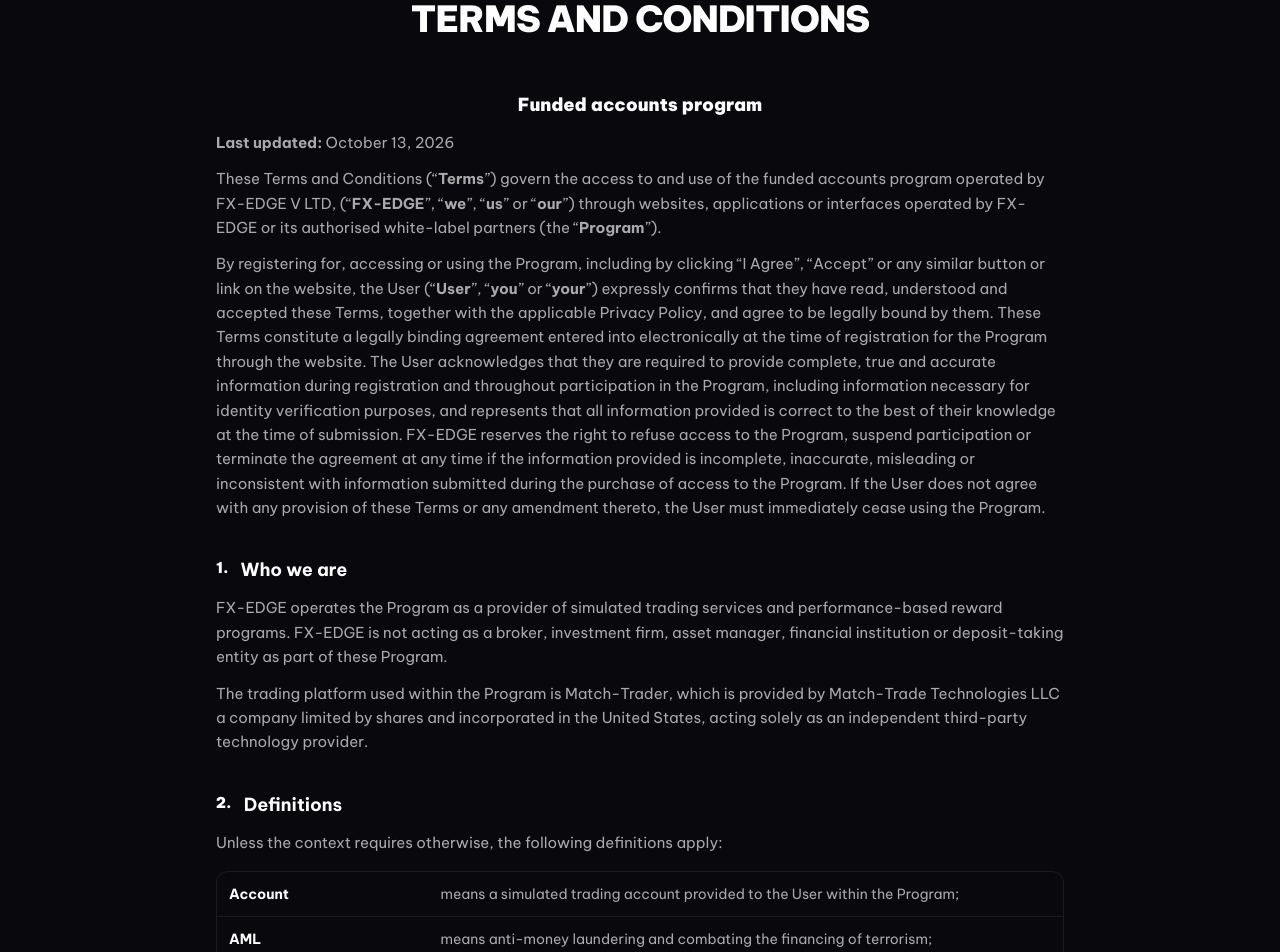
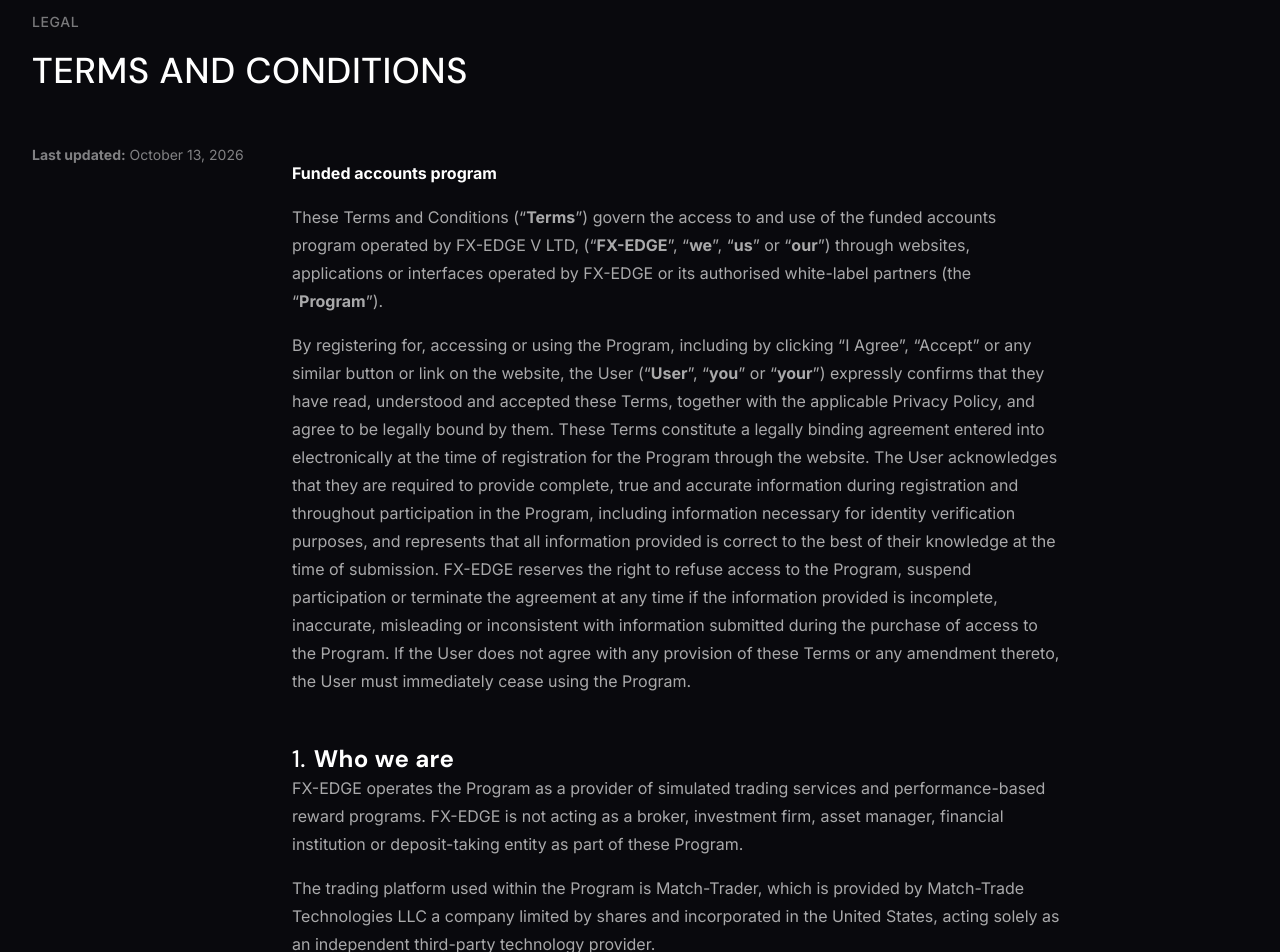
Before and after one commit to Truong2005pt/NamThanh, a Next.js app: page /funded-terms in a window 1280 px wide. Shown: the part 180-1132 px from the top of the page. Built offline with nearby package versions, Linux system fonts and the light colour scheme.

Commit message:
Legal documents: reference-style layout and typography; footer legal links point to the real documents, language select hugs the right edge

```diff
--- a/app/globals.css
+++ b/app/globals.css
@@ -714,3 +714,20 @@ html.theme-switching,
 html.theme-switching *,
 html.theme-switching *::before,
 html.theme-switching *::after{transition:none !important}
+
+
+/* Legal documents: one typographic scale for every document (Inter body, DM Sans headings) */
+.legal-doc{font-family:var(--font-inter),var(--font-sans),system-ui,sans-serif;font-size:16px;line-height:1.75}
+.legal-doc .ld-title{font-family:var(--font-dm),var(--font-inter),var(--font-sans),sans-serif;font-size:clamp(28px,5vw,36px);font-weight:500;line-height:1.25;letter-spacing:-.01em;text-transform:none;text-align:left}
+.legal-doc .ld-h2{font-family:var(--font-dm),var(--font-inter),var(--font-sans),sans-serif;font-size:clamp(20px,3.4vw,24px);font-weight:500;line-height:1.33}
+.legal-doc .ld-h2 b,.legal-doc b.ld-h2{font-weight:700}
+.legal-doc .ld-sub{font-size:16px;font-weight:700;line-height:1.75}
+.legal-doc .ld-table{font-size:14px;line-height:1.7}
+.legal-doc p,.legal-doc li,.legal-doc td{font-size:16px;line-height:1.75}
+.legal-doc .ld-table td{font-size:14px}
+
+.legal-doc p,.legal-doc li,.legal-doc td,.legal-doc span,.legal-doc b,.legal-doc strong{font-family:var(--font-inter),var(--font-sans),system-ui,sans-serif}
+.legal-doc .ld-h2,.legal-doc .ld-h2 span,.legal-doc .ld-h2 b,.legal-doc .ld-title{font-family:var(--font-dm),var(--font-inter),var(--font-sans),sans-serif}
+.legal-doc .ld-eyebrow{font-size:14px;font-weight:500;letter-spacing:.04em;text-transform:uppercase;line-height:20px;opacity:.7;margin:0}
+.legal-doc .ld-meta p{font-size:14px;line-height:24px;opacity:.75;margin:0}
+.legal-doc h2.ld-h2{margin:0}
--- a/app/layout.tsx
+++ b/app/layout.tsx
@@ -31,7 +31,7 @@ const inter = Inter({
 });
 
 const dmSans = DM_Sans({
-  subsets: ['latin'],
+  subsets: ['latin', 'latin-ext'],
   display: 'swap',
   variable: '--font-dm',
   fallback: ['sans-serif'],
--- a/components/eracex/Footer.tsx
+++ b/components/eracex/Footer.tsx
@@ -369,15 +369,15 @@ const FOOT_COLS: Record<string, FootCol[]> = {
       "links": [
         [
           "Điều khoản sử dụng",
-          "/terms"
+          "/terms-and-conditions"
         ],
         [
           "Chính sách bảo mật",
-          "/privacy"
+          "/privacy-policy"
         ],
         [
           "Phí và hoàn tiền",
-          "/fees"
+          "/refund-policy"
         ],
         [
           "Quốc gia bị hạn chế",
@@ -467,15 +467,15 @@ const FOOT_COLS: Record<string, FootCol[]> = {
       "links": [
         [
           "Terms and conditions",
-          "/terms"
+          "/terms-and-conditions"
         ],
         [
           "Privacy policy",
-          "/privacy"
+          "/privacy-policy"
         ],
         [
           "Fees and refunds",
-          "/fees"
+          "/refund-policy"
         ],
         [
           "Restricted jurisdictions",
@@ -565,15 +565,15 @@ const FOOT_COLS: Record<string, FootCol[]> = {
       "links": [
         [
           "服务条款与规则",
-          "/terms"
+          "/terms-and-conditions"
         ],
         [
           "隐私保护政策",
-          "/privacy"
+          "/privacy-policy"
         ],
         [
           "费用与退款政策",
-          "/fees"
+          "/refund-policy"
         ],
         [
           "受限司法管辖区",
@@ -663,15 +663,15 @@ const FOOT_COLS: Record<string, FootCol[]> = {
       "links": [
         [
           "利用規約",
-          "/terms"
+          "/terms-and-conditions"
         ],
         [
           "プライバシーポリシー",
-          "/privacy"
+          "/privacy-policy"
         ],
         [
           "料金と返金ポリシー",
-          "/fees"
+          "/refund-policy"
         ],
         [
           "利用制限国・地域",
@@ -761,15 +761,15 @@ const FOOT_COLS: Record<string, FootCol[]> = {
       "links": [
         [
           "Términos y condiciones",
-          "/terms"
+          "/terms-and-conditions"
         ],
         [
           "Política de privacidad",
-          "/privacy"
+          "/privacy-policy"
         ],
         [
           "Tarifas y reembolsos",
-          "/fees"
+          "/refund-policy"
         ],
         [
           "Jurisdicciones restringidas",
@@ -859,15 +859,15 @@ const FOOT_COLS: Record<string, FootCol[]> = {
       "links": [
         [
           "Termos e condições",
-          "/terms"
+          "/terms-and-conditions"
         ],
         [
           "Política de privacidade",
-          "/privacy"
+          "/privacy-policy"
         ],
         [
           "Taxas e reembolsos",
-          "/fees"
+          "/refund-policy"
         ],
         [
           "Jurisdições restritas",
@@ -957,15 +957,15 @@ const FOOT_COLS: Record<string, FootCol[]> = {
       "links": [
         [
           "Conditions générales",
-          "/terms"
+          "/terms-and-conditions"
         ],
         [
           "Politique de confidentialité",
-          "/privacy"
+          "/privacy-policy"
         ],
         [
           "Frais et remboursements",
-          "/fees"
+          "/refund-policy"
         ],
         [
           "Juridictions restreintes",
@@ -1055,15 +1055,15 @@ const FOOT_COLS: Record<string, FootCol[]> = {
       "links": [
         [
           "Allgemeine Geschäftsbedingungen",
-          "/terms"
+          "/terms-and-conditions"
         ],
         [
           "Datenschutzrichtlinie",
-          "/privacy"
+          "/privacy-policy"
         ],
         [
           "Gebühren & Erstattung",
-          "/fees"
+          "/refund-policy"
         ],
         [
           "Eingeschränkte Länder",
@@ -1153,15 +1153,15 @@ const FOOT_COLS: Record<string, FootCol[]> = {
       "links": [
         [
           "Termini e condizioni",
-          "/terms"
+          "/terms-and-conditions"
         ],
         [
           "Informativa sulla privacy",
-          "/privacy"
+          "/privacy-policy"
         ],
         [
           "Tariffe e rimborsi",
-          "/fees"
+          "/refund-policy"
         ],
         [
           "Giurisdizioni con restrizioni",
@@ -1251,15 +1251,15 @@ const FOOT_COLS: Record<string, FootCol[]> = {
       "links": [
         [
           "Regulamin",
-          "/terms"
+          "/terms-and-conditions"
         ],
         [
           "Polityka prywatności",
-          "/privacy"
+          "/privacy-policy"
         ],
         [
           "Opłaty i zwroty",
-          "/fees"
+          "/refund-policy"
         ],
         [
           "Kraje objęte ograniczeniami",
@@ -1349,15 +1349,15 @@ const FOOT_COLS: Record<string, FootCol[]> = {
       "links": [
         [
           "Şartlar ve Koşullar",
-          "/terms"
+          "/terms-and-conditions"
         ],
         [
           "Gizlilik Politikası",
-          "/privacy"
+          "/privacy-policy"
         ],
         [
           "Ücretler ve İade Politikası",
-          "/fees"
+          "/refund-policy"
         ],
         [
           "Yasaklı Ülkeler",
@@ -1447,15 +1447,15 @@ const FOOT_COLS: Record<string, FootCol[]> = {
       "links": [
         [
           "Syarat & Ketentuan",
-          "/terms"
+          "/terms-and-conditions"
         ],
         [
           "Kebijakan Privasi",
-          "/privacy"
+          "/privacy-policy"
         ],
         [
           "Biaya & Pengembalian Dana",
-          "/fees"
+          "/refund-policy"
         ],
         [
           "Yurisdiksi Dibatasi",
@@ -1545,15 +1545,15 @@ const FOOT_COLS: Record<string, FootCol[]> = {
       "links": [
         [
           "ข้อกำหนดและเงื่อนไข",
-          "/terms"
+          "/terms-and-conditions"
         ],
         [
           "นโยบายความเป็นส่วนตัว",
-          "/privacy"
+          "/privacy-policy"
         ],
         [
           "ค่าธรรมเนียมและการคืนเงิน",
-          "/fees"
+          "/refund-policy"
         ],
         [
           "ประเทศที่ถูกจำกัด",
@@ -1643,15 +1643,15 @@ const FOOT_COLS: Record<string, FootCol[]> = {
       "links": [
         [
           "Mga Tuntunin at Kundisyon",
-          "/terms"
+          "/terms-and-conditions"
         ],
         [
           "Patakaran sa Pagkapribado",
-          "/privacy"
+          "/privacy-policy"
         ],
         [
           "Mga bayarin at refund",
-          "/fees"
+          "/refund-policy"
         ],
         [
           "Mga Pinaghihigpitang Lugar",
@@ -1741,15 +1741,15 @@ const FOOT_COLS: Record<string, FootCol[]> = {
       "links": [
         [
           "नियम और शर्तें",
-          "/terms"
+          "/terms-and-conditions"
         ],
         [
           "गोपनीयता नीति",
-          "/privacy"
+          "/privacy-policy"
         ],
         [
           "शुल्क और धनवापसी",
-          "/fees"
+          "/refund-policy"
         ],
         [
           "प्रतिबंधित क्षेत्राधिकार",
@@ -1839,15 +1839,15 @@ const FOOT_COLS: Record<string, FootCol[]> = {
       "links": [
         [
           "이용약관",
-          "/terms"
+          "/terms-and-conditions"
         ],
         [
           "개인정보 처리방침",
-          "/privacy"
+          "/privacy-policy"
         ],
         [
           "환불 정책",
-          "/fees"
+          "/refund-policy"
         ],
         [
           "제한 국가 목록",
@@ -1937,15 +1937,15 @@ const FOOT_COLS: Record<string, FootCol[]> = {
       "links": [
         [
           "Условия использования",
-          "/terms"
+          "/terms-and-conditions"
         ],
         [
           "Политика конфиденциальности",
-          "/privacy"
+          "/privacy-policy"
         ],
         [
           "Сборы и возврат средств",
-          "/fees"
+          "/refund-policy"
         ],
         [
           "Ограниченные юрисдикции",
@@ -2035,15 +2035,15 @@ const FOOT_COLS: Record<string, FootCol[]> = {
       "links": [
         [
           "الشروط والأحكام",
-          "/terms"
+          "/terms-and-conditions"
         ],
         [
           "سياسة الخصوصية",
-          "/privacy"
+          "/privacy-policy"
         ],
         [
           "الرسوم وسياسة الاسترداد",
-          "/fees"
+          "/refund-policy"
         ],
         [
           "الدول المحظورة",
@@ -2133,15 +2133,15 @@ const FOOT_COLS: Record<string, FootCol[]> = {
       "links": [
         [
           "Algemene voorwaarden",
-          "/terms"
+          "/terms-and-conditions"
         ],
         [
           "Privacybeleid",
-          "/privacy"
+          "/privacy-policy"
         ],
         [
           "Tarieven & restitutie",
-          "/fees"
+          "/refund-policy"
         ],
         [
           "Beperkte rechtsgebieden",
@@ -2402,7 +2402,7 @@ export const Footer: React.FC = () => {
                 value={currentLang}
                 onChange={(e) => setLanguage(e.target.value)}
                 aria-label="Language"
-                className="appearance-none bg-transparent pr-5 outline-none cursor-pointer"
+                className="appearance-none bg-transparent pr-5 outline-none cursor-pointer [field-sizing:content] [text-align-last:right]"
               >
                 {SUPPORTED_LANGUAGES.map((l) => (
                   <option key={l.code} value={l.code} className="text-black">{l.nativeName}</option>
--- a/components/eracex/LegalDocument.tsx
+++ b/components/eracex/LegalDocument.tsx
@@ -22,6 +22,8 @@ function normalizeHeading(html: string): string {
     .join(' ');
   return (m[1] || '') + out.charAt(0).toUpperCase() + out.slice(1) + (m[3] || '');
 }
+
+const EYEBROW: Record<string, string> = { vi: 'Pháp lý', en: 'Legal', es: 'Legal', pt: 'Jurídico', hi: 'कानूनी', id: 'Hukum', fr: 'Juridique', de: 'Rechtliches', it: 'Legale', pl: 'Prawne', tr: 'Hukuki', th: 'กฎหมาย', fil: 'Legal', ja: '法的情報', zh: '法律' };
 
 const INDENT = ['pl-0', 'pl-6 sm:pl-8', 'pl-12 sm:pl-16', 'pl-[4.5rem] sm:pl-24', 'pl-24 sm:pl-32'];
 
@@ -50,18 +52,31 @@ export const LegalDocument: React.FC<{ blocks: LegalBlock[]; doc?: string }> = (
     return () => { alive = false; };
   }, [doc, currentLang]);
   const blocks = doc && currentLang !== 'en' && translated?.key === `${doc}/${currentLang}` ? translated.blocks : source;
-  const [first, ...rest] = blocks;
+  const [first, ...afterTitle] = blocks;
+  // Page meta ("Last updated: ...") moves to the side column, like a reference legal page.
+  const metaIdx = afterTitle.findIndex((b, k) => k < 4 && b.t === 'p' && !b.center && b.x.replace(/<[^>]+>/g, '').length <= 90 && /20\d\d/.test(b.x));
+  const meta = metaIdx >= 0 ? (afterTitle[metaIdx] as { t: 'p'; x: string }).x : null;
+  const rest = metaIdx >= 0 ? afterTitle.filter((_, k) => k !== metaIdx) : afterTitle;
+  const eyebrow = EYEBROW[currentLang] || EYEBROW.en;
+  const slug = (n: number) => `sec-${n}`;
   return (
-    <article className="legal-doc max-w-4xl mx-auto px-4 sm:px-6 py-12 sm:py-16 text-sm sm:text-[15px] leading-relaxed app-text-secondary">
+    <article className="legal-doc max-w-[1344px] mx-auto px-4 sm:px-8 py-12 sm:py-20 app-text-secondary">
+      <header className="max-w-3xl">
+        <p className="ld-eyebrow">{eyebrow}</p>
         {first && first.t === 'p' && (
-        <h1 className="gft-title text-2xl sm:text-4xl font-black app-text mb-8 text-center" dangerouslySetInnerHTML={{ __html: first.x.replace(/<\/?b>/g, '') }} />
+          <h1 className="ld-title app-text mt-4" dangerouslySetInnerHTML={{ __html: first.x.replace(/<\/?b>/g, '') }} />
         )}
-      <div className="space-y-3">
+      </header>
+      <div className="mt-12 grid gap-10 lg:grid-cols-[minmax(0,220px)_minmax(0,1fr)]">
+        <aside className="ld-meta order-1 lg:order-none text-sm">
+          {meta && <p dangerouslySetInnerHTML={{ __html: meta }} />}
+        </aside>
+        <div className="max-w-3xl min-w-0 space-y-4">
           {rest.map((b, i) => {
             if (b.t === 'table') {
               return (
                 <div key={i} className="overflow-x-auto my-4 rounded-xl border app-border">
-                <table className="w-full text-left text-xs sm:text-sm">
+                  <table className="ld-table w-full text-left">
                     <tbody>
                       {b.rows.map((r, ri) => (
                         <tr key={ri} className="border-b app-border last:border-0 align-top">
@@ -77,13 +92,18 @@ export const LegalDocument: React.FC<{ blocks: LegalBlock[]; doc?: string }> = (
             }
             if (b.t === 'li') {
               const heading = b.lvl === 0 && /^<b>.*<\/b>$/.test(b.x);
+              if (heading) {
                 return (
-              <div key={i} className={`flex gap-3 ${INDENT[Math.min(b.lvl, INDENT.length - 1)]} ${heading ? 'pt-6' : ''}`}>
-                <span className={`shrink-0 tabular-nums ${heading ? 'font-black app-text' : 'app-text-muted'}`}>{b.label}</span>
-                <span
-                  className={heading ? 'text-base sm:text-lg app-text' : ''}
-                  dangerouslySetInnerHTML={{ __html: heading ? normalizeHeading(b.x) : b.x }}
-                />
+                  <h2 key={i} id={slug(i)} className="ld-h2 app-text pt-8 !mb-0 scroll-mt-28">
+                    {b.label && <span className="tabular-nums mr-2">{b.label}</span>}
+                    <span dangerouslySetInnerHTML={{ __html: normalizeHeading(b.x) }} />
+                  </h2>
+                );
+              }
+              return (
+                <div key={i} className={`flex gap-3 ${INDENT[Math.min(b.lvl, INDENT.length - 1)]}`}>
+                  <span className="shrink-0 tabular-nums app-text-muted">{b.label}</span>
+                  <span dangerouslySetInnerHTML={{ __html: b.x }} />
                 </div>
               );
             }
@@ -91,12 +111,13 @@ export const LegalDocument: React.FC<{ blocks: LegalBlock[]; doc?: string }> = (
             return (
               <p
                 key={i}
-              className={`${b.center ? 'text-center' : ''} ${boldOnly ? 'pt-4 text-base sm:text-lg font-bold app-text' : ''}`.trim()}
+                className={`${b.center && !boldOnly ? 'text-center' : ''} ${boldOnly ? 'ld-sub pt-4 app-text' : ''}`.trim()}
                 dangerouslySetInnerHTML={{ __html: boldOnly ? normalizeHeading(b.x) : b.x }}
               />
             );
           })}
         </div>
+      </div>
     </article>
   );
 };
```
Lines whose indentation alone changed are shown as unchanged.
